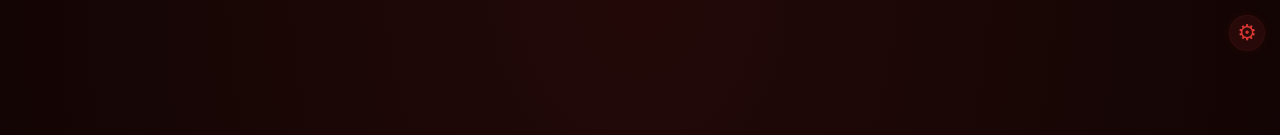
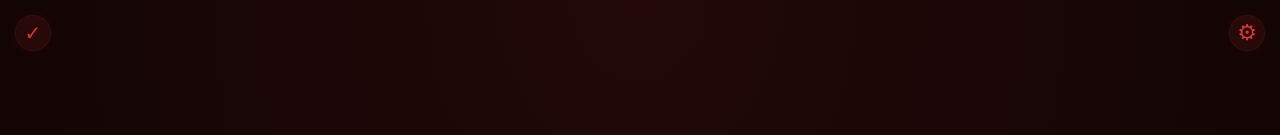
Before and after one commit to brunolbahiense/tomatracker, a Next.js app: page / in a window 1280 px wide. Shown: the top 135 px of the page. Built offline with nearby package versions, Linux system fonts and the light colour scheme.

Commit message:
feat: wire up task list in page — closes task list feature

```diff
--- a/src/app/page.tsx
+++ b/src/app/page.tsx
@@ -1,12 +1,14 @@
 'use client'
 
 import usePomodoro from 'hooks/usePomodoro'
+import useTasks from 'hooks/useTasks'
 import * as S from 'styles/styles'
 import PomodoroInfo from 'components/PomodoroInfo'
 import Wrapper from 'components/Wrapper'
 import Footer from 'components/Footer'
 import Timer from 'components/Timer'
 import Settings from 'components/Settings'
+import Tasks from 'components/Tasks'
 
 export default function Home() {
   const {
@@ -26,8 +28,16 @@ export default function Home() {
     decreaseBreakTime
   } = usePomodoro()
 
+  const { taskList, addTask, toggleTask, deleteTask } = useTasks()
+
   return (
     <>
+      <Tasks
+        taskList={taskList}
+        addTask={addTask}
+        toggleTask={toggleTask}
+        deleteTask={deleteTask}
+      />
       <Settings
         workTime={workTime}
         breakTime={breakTime}
```
